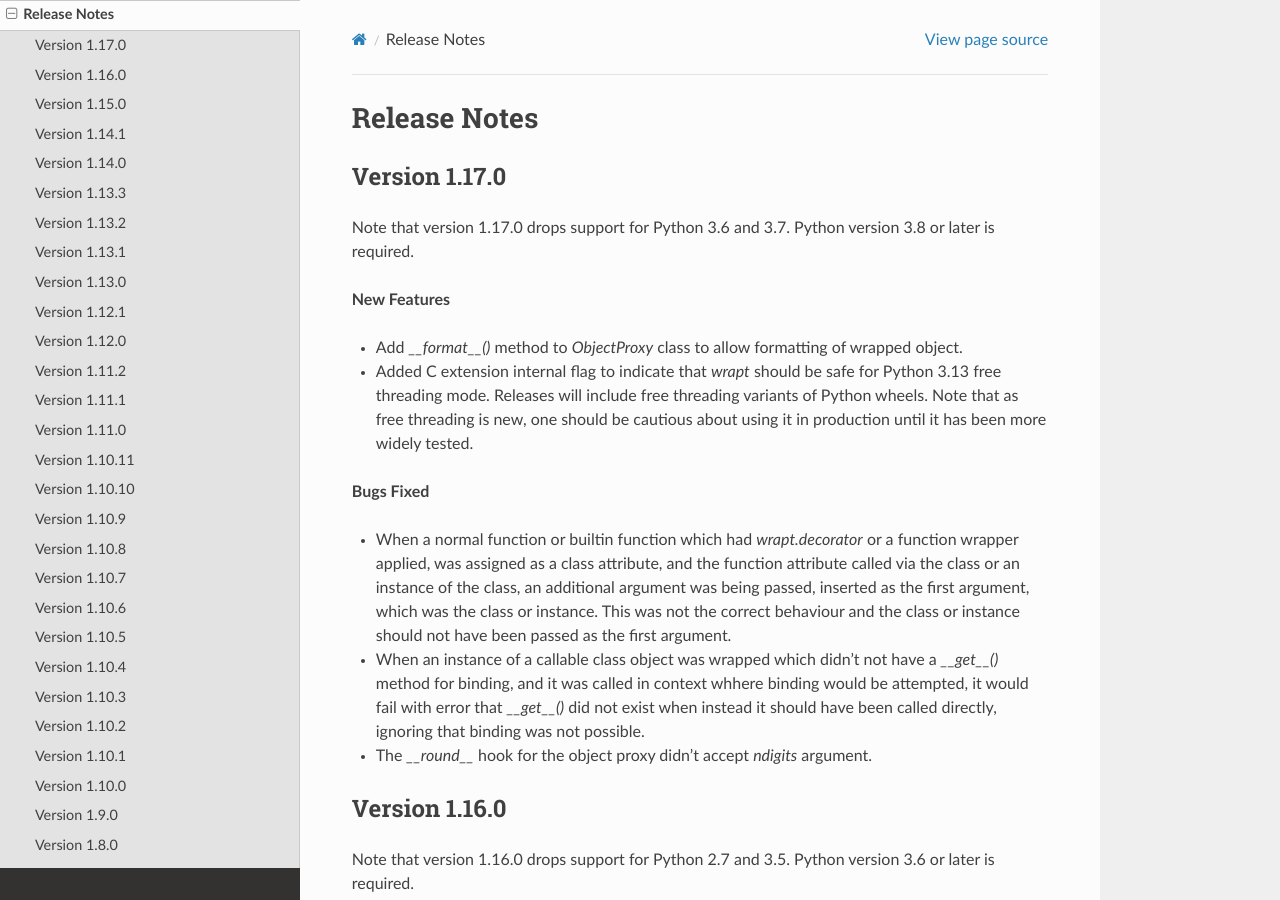
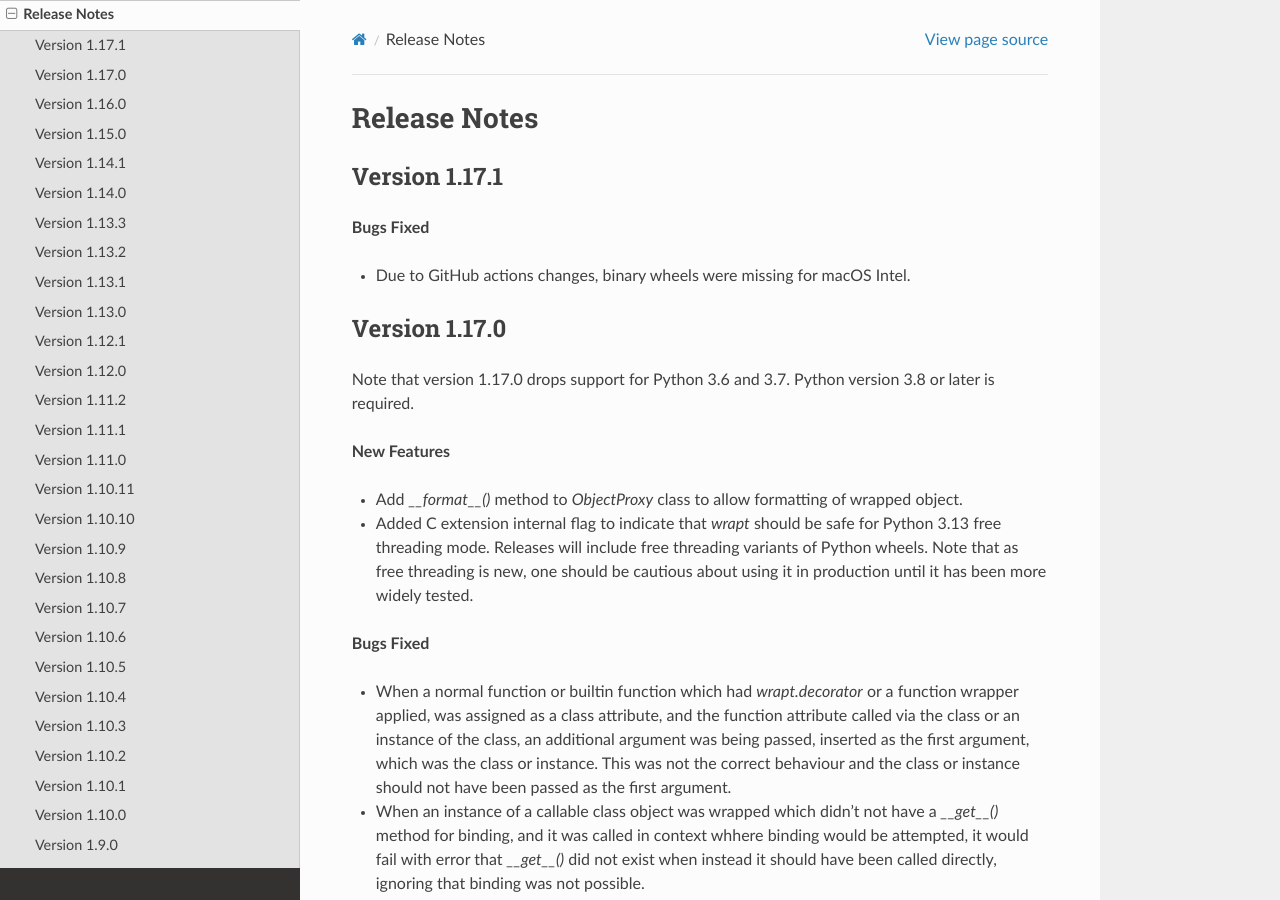
Before and after one commit to GrahamDumpleton/wrapt, a Sphinx documentation site: the page built from docs/changes.rst, in a window 1280 px wide and 900 px high. Built offline with Sphinx 7.4.7 and the Read the Docs theme 3.1.0, drawn with Linux system fonts in a browser that asks for light colours.

Commit message:
Add 1.17.1 release notes.

```diff
--- a/docs/changes.rst
+++ b/docs/changes.rst
@@ -1,5 +1,12 @@
 Release Notes
 =============
+
+Version 1.17.1
+--------------
+
+**Bugs Fixed**
+
+* Due to GitHub actions changes, binary wheels were missing for macOS Intel.
 
 Version 1.17.0
 --------------
```
